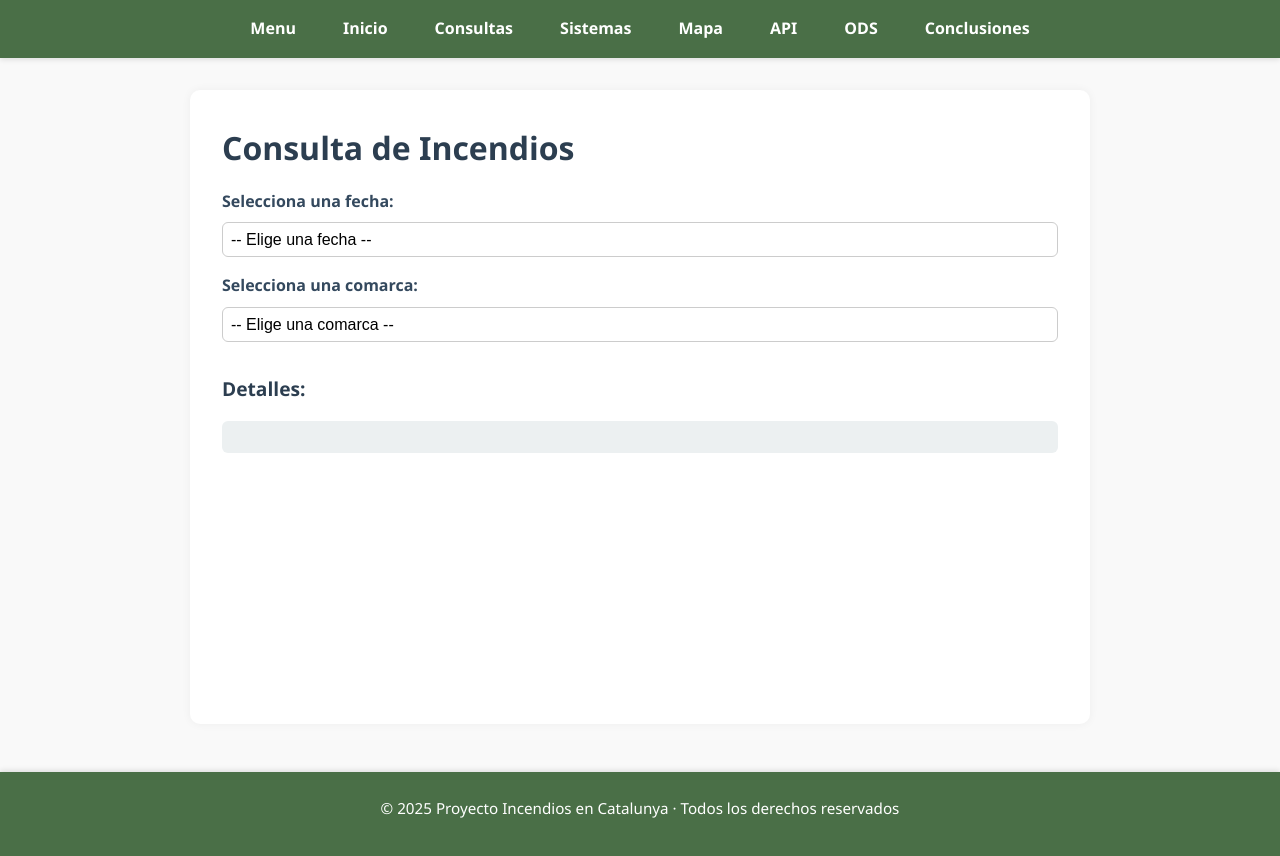
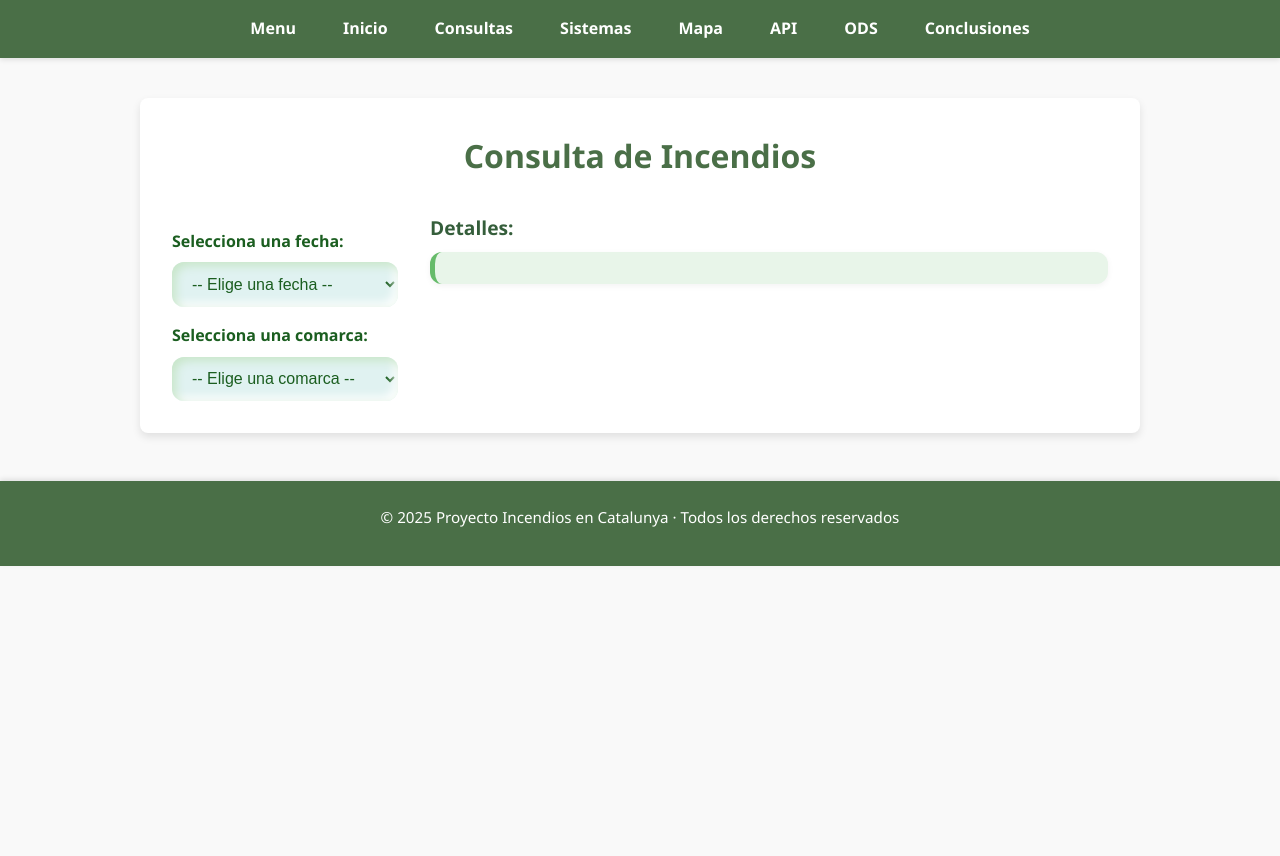
Before and after one commit to CataGenovese/sostenibilitat_web, a website: page public/HTML/consultas.html in a window 1280 px wide. After the commit the page ends 800 px from the top, so only its background shows below. Drawn offline with nearby package versions, Linux system fonts and the light colour scheme; no server answers.

Commit message:
CSS terminado

```diff
--- a/public/CSS/api.css
+++ b/public/CSS/api.css
@@ -50,14 +50,19 @@ nav a.active {
 main {
     padding: 2rem;
     max-width: 1000px;
-    margin: auto;
+    margin: 40px auto 0 auto; /* margen arriba 40px, horizontal auto, abajo 0 */
     background-color: #ffffff;
     border-radius: 8px;
     box-shadow: 0 4px 8px rgba(0, 0, 0, 0.1);
 }
 
 /* Titulares */
-h1,
+h1 {
+    color: #4a6f47;
+    font-size: 2rem;
+    margin-bottom: 1.5rem;
+    text-align: center;
+}
 h2 {
     color: #355e3b;
     margin-bottom: 1rem;
--- a/public/CSS/consultas.css
+++ b/public/CSS/consultas.css
@@ -1,4 +1,5 @@
-/* === RESETEO GENERAL Y BASE === */
+/* Consultas.css adaptado estilo API */
+
 * {
     margin: 0;
     padding: 0;
@@ -10,12 +11,11 @@ body {
     background-color: #f9f9f9;
     color: #333;
     line-height: 1.6;
-    padding: 0;
 }
 
-/* === HEADER Y NAVEGACIÓN === */
+/* HEADER */
 header {
-    background-color: #4a6f47; /* tono coherente con conclusiones */
+    background-color: #4a6f47;
     color: white;
     padding: 1rem 0;
     box-shadow: 0 2px 5px rgba(0, 0, 0, 0.1);
@@ -27,8 +27,8 @@ header nav ul {
     justify-content: center;
     flex-wrap: wrap;
     gap: 15px;
+    margin: 0;
     padding: 0;
-    margin: 0;
 }
 
 header nav ul li a {
@@ -46,80 +46,97 @@ nav a.active {
     color: white;
 }
 
-/* Estilo del main y sección de consultas */
+/* MAIN */
 main {
     padding: 2rem;
-    max-width: 900px;
-    margin: auto;
+    max-width: 1000px;
+    margin: 40px auto 0 auto; /* margen arriba 40px, horizontal auto, abajo 0 */
     background-color: #ffffff;
-    border-radius: 10px;
-    box-shadow: 0 0 10px rgba(0, 0, 0, 0.05);
-    margin-top: 2rem;
+    border-radius: 8px;
+    box-shadow: 0 4px 8px rgba(0, 0, 0, 0.1);
 }
 
 h1 {
-    color: #2c3e50;
-    margin-bottom: 1rem;
+    color: #4a6f47;
     font-size: 2rem;
+    margin-bottom: 1.5rem;
+    text-align: center;
 }
 
-label {
-    display: block;
-    margin-top: 1rem;
-    font-weight: 600;
-    color: #34495e;
+/* CONTENEDOR PRINCIPAL */
+#contenedor-filtros-resultados {
+    display: flex;
+    gap: 2rem;
+    margin-top: 2rem;
+    flex-wrap: wrap;
 }
 
-select {
-    width: 100%;
-    padding: 0.5rem;
-    margin-top: 0.5rem;
-    border: 1px solid #ccc;
-    border-radius: 6px;
-    background-color: #fff;
-    font-size: 1rem;
-    appearance: none;
-    outline: none;
+/* FILTROS */
+#filtros {
+    flex: 1;
+    display: flex;
+    flex-direction: column;
+    max-width: 250px;
 }
 
-select:focus {
-    border-color: #1abc9c;
-    box-shadow: 0 0 5px rgba(26, 188, 156, 0.5);
+#filtros label {
+    font-weight: bold;
+    display: block;
+    margin: 1rem 0 0.5rem;
+    color: #1b5e20;
+    font-size: 1rem;
+}
+
+#filtros select {
+    width: 100%;
+    padding: 0.8rem 1rem;
+    font-size: 1rem;
+    border: none;
+    border-radius: 12px;
+    background: #e0f2f1;
+    box-shadow: inset 4px 4px 10px #c8e6c9, inset -4px -4px 10px #ffffff;
+    color: #1b5e20;
+    transition: all 0.3s ease;
+}
+
+#filtros select:focus {
+    outline: none;
+    box-shadow: 0 0 5px 2px #81c784;
+}
+
+/* RESULTADOS */
+#resultados {
+    flex: 3;
+    display: flex;
+    flex-direction: column;
 }
 
 h3 {
-    margin-top: 2rem;
     font-size: 1.2rem;
-    color: #2c3e50;
+    color: #355e3b;
+    margin-bottom: 0.5rem;
 }
 
 pre#details {
-    background-color: #ecf0f1;
+    background-color: #e8f5e9;
     padding: 1rem;
-    border-radius: 6px;
+    border-radius: 12px;
+    border-left: 5px solid #66bb6a;
+    font-family: 'Courier New', monospace;
+    color: #1b5e20;
     white-space: pre-wrap;
-    word-wrap: break-word;
-    margin-top: 1rem;
+    margin-bottom: 1.5rem;
+    box-shadow: 0 2px 6px rgba(0, 0, 0, 0.05);
 }
 
-/* Responsive para pantallas pequeñas */
-@media (max-width: 600px) {
-    nav ul {
-        flex-direction: column;
-        align-items: center;
-        gap: 0.8rem;
+#grafico {
+    width: 100% !important;
+    height: auto !important;
+    border-radius: 8px;
+    box-shadow: 0 2px 6px rgba(0, 0, 0, 0.1);
 }
 
-    main {
-        padding: 1rem;
-        margin-top: 1rem;
-    }
-
-    h1 {
-        font-size: 1.5rem;
-    }
-}
-/* === FOOTER === */
+/* FOOTER */
 .footer {
     background-color: #4a6f47;
     color: white;
@@ -159,3 +176,19 @@ pre#details {
 .footer-enlaces li a:hover {
     color: #d3d3d3;
 }
+
+/* RESPONSIVE */
+@media (max-width: 768px) {
+    #contenedor-filtros-resultados {
+        flex-direction: column;
+    }
+
+    nav ul {
+        flex-direction: column;
+        gap: 0.5rem;
+    }
+
+    main {
+        padding: 1rem;
+    }
+}
--- a/public/CSS/mapa.css
+++ b/public/CSS/mapa.css
@@ -49,26 +49,78 @@ nav a.active {
 /* === MAIN CONTAINER === */
 main {
   max-width: 1200px;
-  margin: 0 auto;
+  margin: 40px auto 0 auto;
+  /* margen arriba 40px, horizontal auto, abajo 0 */
 }
 
-h1,
+h1 {
+  color: #4a6f47;
+  font-size: 2rem;
+  margin-bottom: 1.5rem;
+  text-align: center;
+}
+
 h2 {
-  margin-bottom: 20px;
-  color: #264653;
-  text-align: center;
+  color: #355e3b;
+  margin-top: 2rem;
+  margin-bottom: 0.75rem;
+  font-size: 1.4rem;
+  border-left: 4px solid #4a6f47;
+  padding-left: 10px;
 }
 
 /* === FILTROS === */
 .filtros {
   margin-bottom: 15px;
   padding: 10px;
-  background-color: #e9ecef;
+  background-color: #f3fbf0;
   border-radius: 8px;
   display: flex;
   gap: 10px;
   flex-wrap: wrap;
   justify-content: center;
+}
+
+#filtros label {
+    font-weight: bold;
+    margin: 1rem 0 0.5rem;
+    color: #1b5e20;
+    font-size: 1rem;
+}
+
+#filtros select {
+    /*width: 100%;*/
+    padding: 0.8rem 1rem;
+    font-size: 1rem;
+    border: none;
+    border-radius: 12px;
+    background: #e0f2f1;
+    box-shadow: inset 4px 4px 10px #c8e6c9, inset -4px -4px 10px #ffffff;
+    color: #1b5e20;
+    transition: all 0.3s ease;
+}
+
+#filtros select:focus {
+    outline: none;
+    box-shadow: 0 0 5px 2px #81c784;
+}
+
+/* Botón filtrar dentro de filtros */
+#filtrar {
+    padding: 0.6rem 1rem;
+    font-size: 1rem;
+    background-color: #388e3c;
+    border: none;
+    color: white;
+    border-radius: 8px;
+    cursor: pointer;
+    transition: background-color 0.3s ease;
+    align-self: flex-start;
+    margin-top: 4px;
+}
+
+#filtrar:hover {
+    background-color: #2e7030;
 }
 
 /* === MAPA E INCISDIS === */
@@ -163,6 +215,7 @@ canvas {
     align-items: center;
   }
 }
+
 /* === FOOTER === */
 .footer {
   background-color: #4a6f47;
--- a/public/CSS/ods.css
+++ b/public/CSS/ods.css
@@ -46,7 +46,7 @@ nav a.active {
 /* === SECCIÓN ODS === */
 #ods {
     max-width: 1200px;
-    margin: 40px auto;
+    margin: 40px auto 0 auto; /* margen arriba 40px, horizontal auto, abajo 0 */
     padding: 20px 30px;
     display: flex;
     flex-wrap: wrap;
--- a/public/HTML/consultas.html
+++ b/public/HTML/consultas.html
@@ -26,9 +26,10 @@
   </header>
 
   <main>
-    <section id="consultas">
-      <h1>Consulta de Incendios</h1>
+  <h1>Consulta de Incendios</h1>
 
+  <div id="contenedor-filtros-resultados">
+    <div id="filtros">
       <label for="fecha-select">Selecciona una fecha:</label>
       <select id="fecha-select">
         <option value="">-- Elige una fecha --</option>
@@ -38,13 +39,15 @@
       <select id="comarca-select">
         <option value="">-- Elige una comarca --</option>
       </select>
+    </div>
 
+    <div id="resultados">
       <h3>Detalles:</h3>
       <pre id="details"></pre>
+    </div>
+  </div>
+</main>
 
-      <canvas id="grafico" width="400" height="200" style="margin-top:2rem;"></canvas>
-    </section>
-  </main>
 
   <footer class="footer">
     <div class="footer-contenedor">
```
Also changed, not shown: public/CSS/sistemas.css (+58 -21 lines), public/HTML/sistemas.html (+24 -6 lines). Lines whose indentation alone changed are shown as unchanged.
